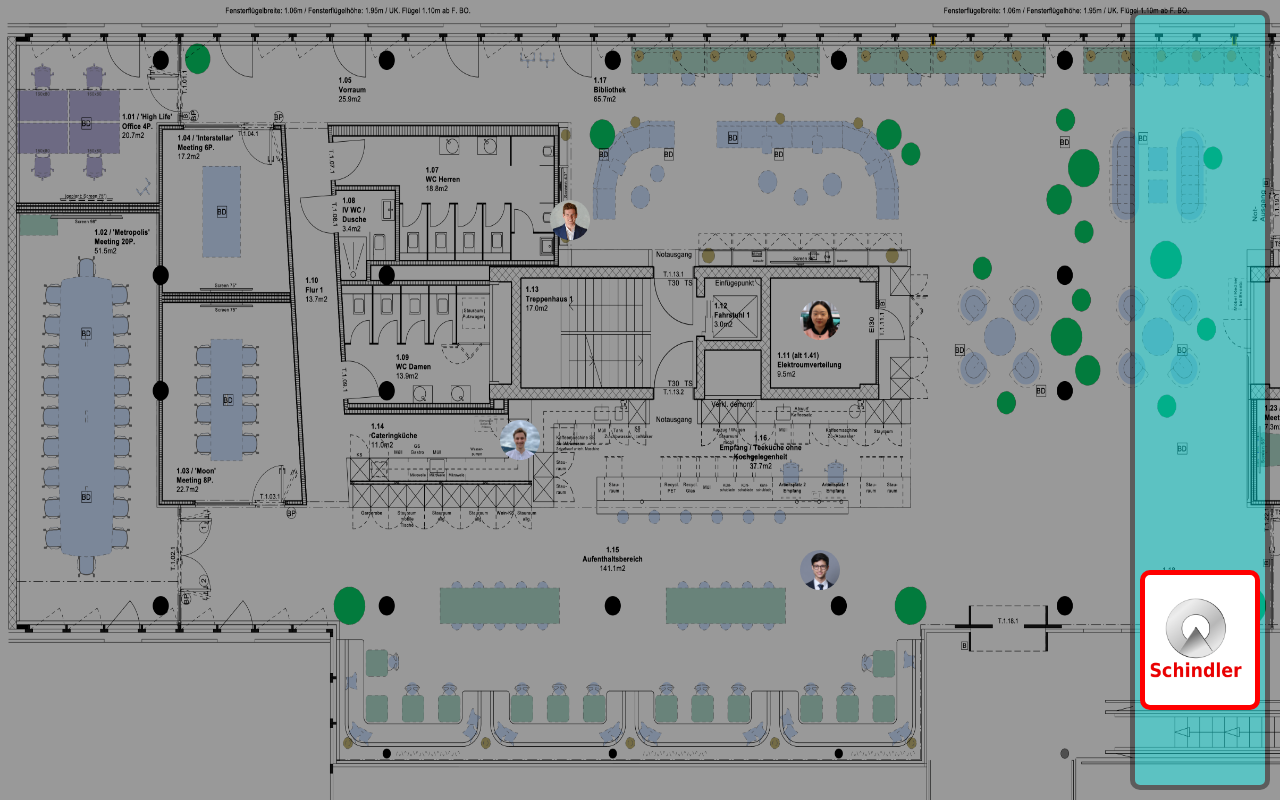
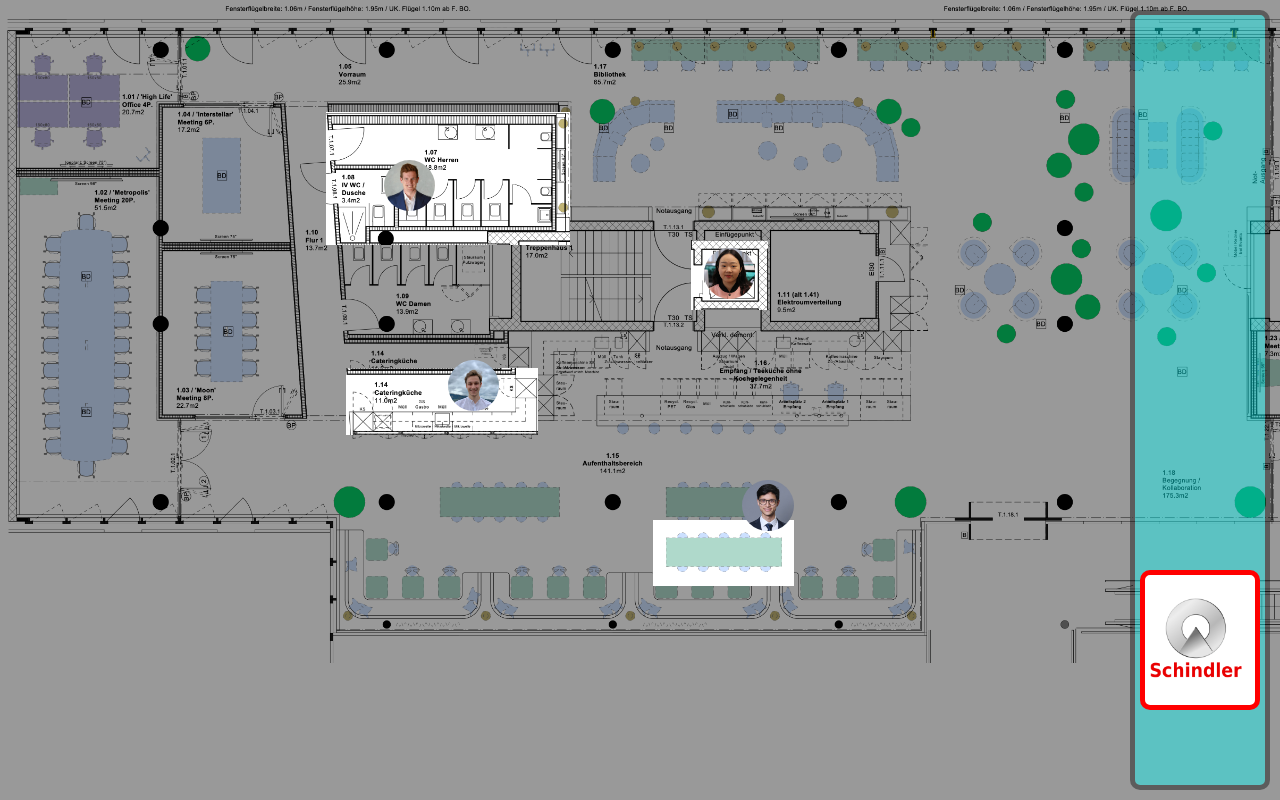
Before and after one commit to Glanfaloth/hackadelic, a React (Create React App) app in the folder elevator/: page / in a window 1280 px wide. Built offline with nearby package versions, Linux system fonts and the light colour scheme.

Commit message:
add highlight

```diff
--- a/elevator/src/App.js
+++ b/elevator/src/App.js
@@ -1,71 +1,13 @@
-import blueprint from "./assets/floor_plan_1.png";
-import {useState} from "react";
+
+import { useState } from "react";
 import "./App.css";
-import Colleague from "./components/Colleague";
-import Elevator from "./components/Elevator";
+import Game from "./components/Game";
 
 function App() {
-  var people = require("./assets/people.json");
   const [step, setStep] = useState(0);
   return (
     <div>
-      <img
-        src={blueprint}
-        style={{
-          zIndex: "1",
-          width: "100vw",
-          height: "100vh",
-          position: "fixed"
-        }}
-        alt="logo"
-      />
-      <div
-          style={{
-            zIndex: "1",
-            width: "100vw",
-            height: "100vh",
-            position: "fixed",
-            backgroundColor: "rgba(0, 0, 0, 0.4)"
-          }}
-        ></div>
-      <div
-        style={{
-          zIndex: "3",
-          position: "absolute"
-        }}
-      >
-        {people.people.map((person, index) => (
-          <Colleague
-            key={index}
-            peopleId={person.peopleId}
-            firstName={person.firstName}
-            lastName={person.lastName}
-            description={person.description}
-            imagePath={person.imagePath}
-            floorNumber={person.floorNumber}
-            tableLocationX={person.tableLocationX}
-            tableLocationY={person.tableLocationY}
-          />
-        ))}
-      </div>
-      <div
-        style={{
-          backgroundColor: "cyan",
-          opacity: "0.4",
-          width: "120px",
-          height: "95vh",
-          position: "absolute",
-          right: "10px",
-          zIndex: "3",
-          border: "5px solid",
-          borderColor: "black",
-          borderRadius: "10px",
-          marginTop: "10px",
-          padding: "5px",
-          alignContent: "center"
-        }}
-      ></div>
-      <Elevator />
+      <Game />
     </div>
   );
 }
--- a/elevator/src/assets/people.json
+++ b/elevator/src/assets/people.json
@@ -5,40 +5,44 @@
             "firstName": "Yelan",
             "lastName": "Tao",
             "description": "Hi, I'm Yelan",
+            "location": "elevator.png",
             "imagePath": "portrait_1.jpeg",
             "floorNumber": 5,
-            "tableLocationX": 800,
-            "tableLocationY": 300
+            "tableLocationX": 55,
+            "tableLocationY": 31
         },
         {
             "peopleId": 2,
             "firstName": "Joshua",
             "lastName": "Näf",
             "description": "Hi, I'm Joshua",
+            "location": "kitchen.png",
             "imagePath": "portrait_2.jpeg",
             "floorNumber": 5,
-            "tableLocationX": 500,
-            "tableLocationY": 420
+            "tableLocationX": 35,
+            "tableLocationY": 45
         },
         {
             "peopleId": 3,
             "firstName": "Michael",
             "lastName": "Giger",
             "description": "Hi, I'm Michael",
+            "location": "workspace.png",
             "imagePath": "portrait_3.jpeg",
             "floorNumber": 5,
-            "tableLocationX": 800,
-            "tableLocationY": 550
+            "tableLocationX": 58,
+            "tableLocationY": 60
         },
         {
             "peopleId": 4,
             "firstName": "Silvan",
             "lastName": "Löw",
             "description": "Hi, I'm Silvan",
+            "location": "wc.png",
             "imagePath": "portrait_4.jpeg",
             "floorNumber": 5,
-            "tableLocationX": 550,
-            "tableLocationY": 200
+            "tableLocationX": 30,
+            "tableLocationY": 20
         }
     ]
 }
--- a/elevator/src/components/Colleague.js
+++ b/elevator/src/components/Colleague.js
@@ -11,16 +11,16 @@ export default function Colleague({
       <img
         src={require(`../assets/${imagePath}`)}
         style={{
-          left: tableLocationX,
-          top: tableLocationY,
+          left: `${tableLocationX}vw`,
+          top: `${tableLocationY}vh`,
           position: "absolute",
-          height: isHovered ? 50 : 40,
-          width: isHovered ? 50 : 40,
-          borderRadius: isHovered ? 50 : 40,
+          height: isHovered ? "5vw" : "4vw",
+          width: isHovered ? "5vw" : "4vw",
+          borderRadius: isHovered ? "5vw" : "4vw"
         }}
         onMouseOut={() => setIsHovered(false)}
         onMouseOver={() => setIsHovered(true)}
-        onClick={()=>{}}
+        onClick={() => {}}
       />
     </div>
   );
--- /dev/null
+++ b/elevator/src/components/Game.js
@@ -0,0 +1,121 @@
+import blueprint from "../assets/floor_plan_1.png";
+import wc from "../assets/wc.png";
+import elevator from "../assets/elevator.png";
+import workspace from "../assets/workspace.png";
+import kitchen from "../assets/kitchen.png";
+import { useState } from "react";
+import "../App.css";
+import Colleague from "./Colleague";
+import Elevator from "./Elevator";
+
+function Game() {
+  var people = require("../assets/people.json");
+  const [step, setStep] = useState(0);
+  return (
+    <div>
+      <img
+        src={blueprint}
+        style={{
+          zIndex: "1",
+          width: "100%",
+          height: undefined,
+          position: "fixed"
+        }}
+        alt="logo"
+      />
+      <div
+        style={{
+          zIndex: "1",
+          width: "100vw",
+          height: "100vh",
+          position: "fixed",
+          backgroundColor: "rgba(0, 0, 0, 0.4)"
+        }}
+      ></div>
+      <div
+        style={{
+          zIndex: "4",
+          position: "absolute"
+        }}
+      >
+        {people.people.map((person, index) => (
+          <Colleague
+            key={index}
+            peopleId={person.peopleId}
+            firstName={person.firstName}
+            lastName={person.lastName}
+            description={person.description}
+            imagePath={person.imagePath}
+            floorNumber={person.floorNumber}
+            tableLocationX={person.tableLocationX}
+            tableLocationY={person.tableLocationY}
+          />
+        ))}
+      </div>
+      <div
+        style={{
+          backgroundColor: "cyan",
+          opacity: "0.4",
+          width: "120px",
+          height: "95vh",
+          position: "absolute",
+          right: "10px",
+          zIndex: "3",
+          border: "5px solid",
+          borderColor: "black",
+          borderRadius: "10px",
+          marginTop: "10px",
+          padding: "5px",
+          alignContent: "center"
+        }}
+      ></div>
+      <img
+        src={elevator}
+        id={"elevator"}
+        style={{
+          zIndex: "3",
+          position: "absolute",
+          width: "6vw",
+          left: "54vw",
+          top: "30vh"
+        }}
+      />
+      <img
+        src={kitchen}
+        id={"kitchen"}
+        style={{
+          zIndex: "3",
+          position: "absolute",
+          width: "15vw",
+          left: "27vw",
+          top: "46vh",
+        }}
+      />
+      <img
+        src={workspace}
+        id={"workspace"}
+        style={{
+          zIndex: "3",
+          position: "absolute",
+          width: "11vw",
+          left: "51vw",
+          top: "65vh"
+        }}
+      />
+      <img
+        src={wc}
+        id={"wc"}
+        style={{
+          zIndex: "3",
+          position: "absolute",
+          width: "19vw",
+          left: "25.5vw",
+          top: "14vh"
+        }}
+      />
+      <Elevator />
+    </div>
+  );
+}
+
+export default Game;
```
Also changed, not shown: elevator/src/assets/elevator.png (added).
